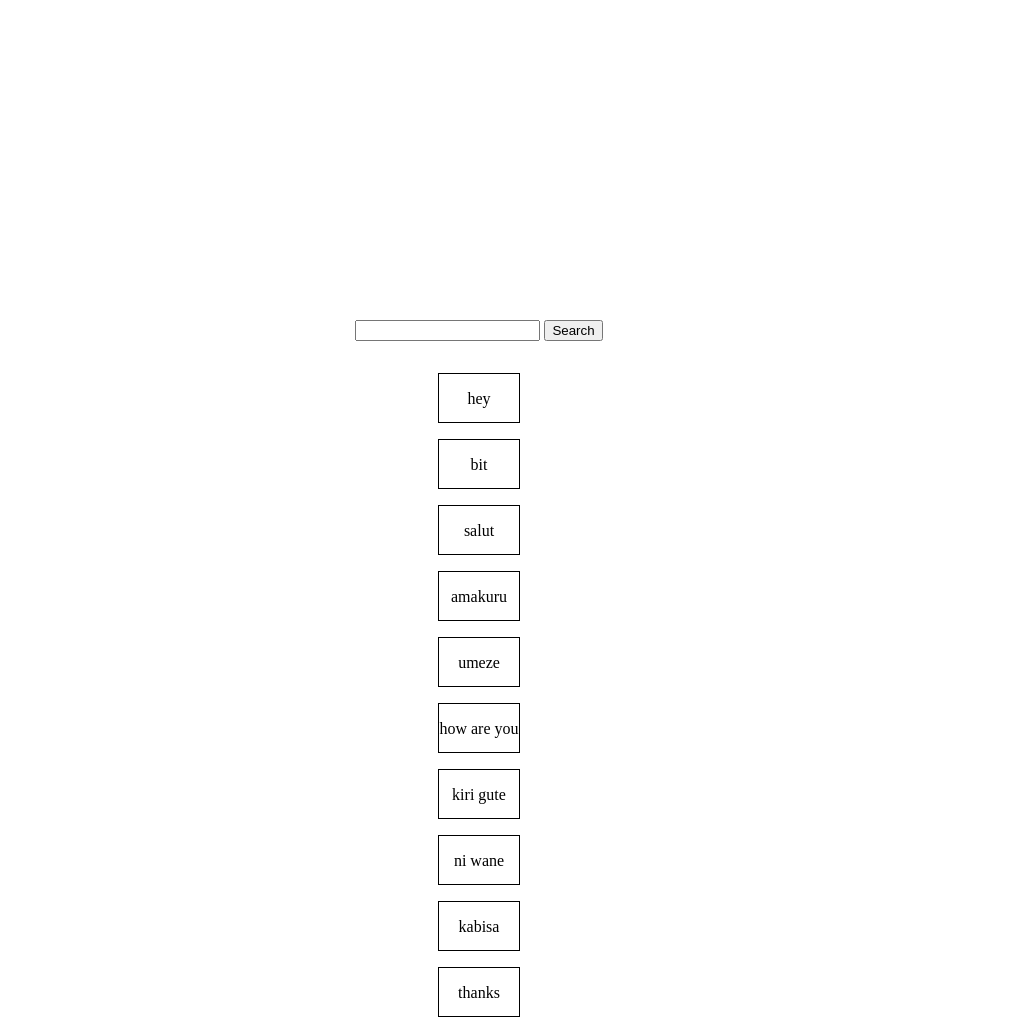
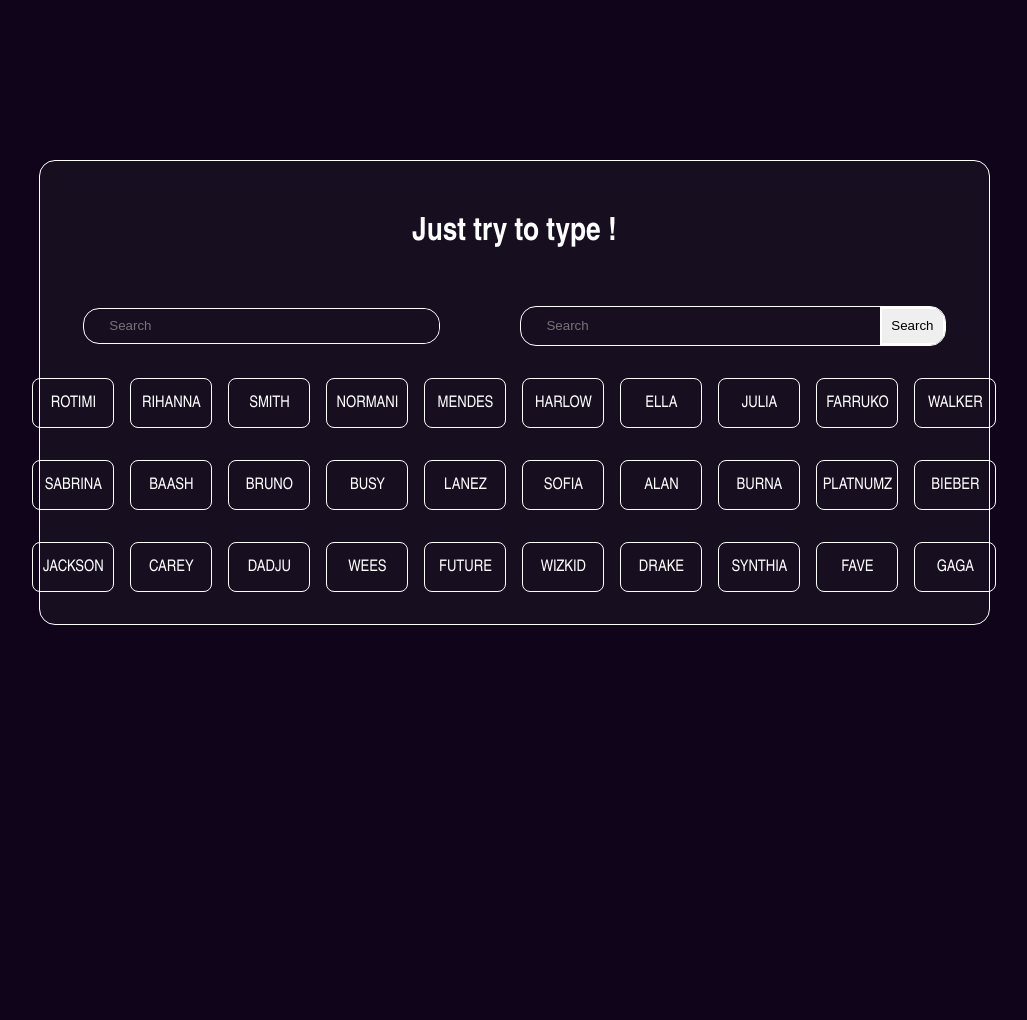
Before and after one commit to Bien-venu/Search, a plain HTML site: page index.html in a window 1280 px wide. Shown: the whole page, without its empty margins (161-1188 px from the left). After the commit the page ends 800 px from the top, so only its background shows below. Drawn offline with Linux system fonts and the light colour scheme.

Commit message:
finish the progect

```diff
--- a/index.html
+++ b/index.html
@@ -4,26 +4,56 @@
     <meta charset="UTF-8" />
     <meta http-equiv="X-UA-Compatible" content="IE=edge" />
     <meta name="viewport" content="width=device-width, initial-scale=1.0" />
-    <title>Document</title>
+    <title>Search</title>
     <link rel="stylesheet" href="./style.css" />
   </head>
   <body>
     <div id="root">
-      <div>
-        <input type="text" id="in" />
-        <button id="btn">Search</button>
+      <h1>Just try to type !</h1>
+      <div class="searchiing">
+        <div class="one">
+          <input type="text" id="in" placeholder="Search" />
+        </div>
+        <div class="two">
+          <input type="text" id="didi" placeholder="Search" />
+          <button id="btn">Search</button>
+        </div>
       </div>
       <div id="search">
-        <span id="see">hey</span>
-        <span id="see">bit</span>
-        <span id="see">salut</span>
-        <span id="see">amakuru</span>
-        <span id="see">umeze</span>
-        <span id="see">how are you</span>
-        <span id="see">kiri gute </span>
-        <span id="see">ni wane</span>
-        <span id="see">kabisa</span>
-        <span id="see">thanks</span>
+        <span id="see">rotimi</span>
+        <span id="see">rihanna</span>
+        <span id="see">smith</span>
+        <span id="see">normani</span>
+        <span id="see">mendes</span>
+        <span id="see">harlow</span>
+        <span id="see">ella</span>
+        <span id="see">julia</span>
+        <span id="see">farruko</span>
+        <span id="see">walker</span>
+      </div>
+      <div id="search">
+        <span id="see">sabrina</span>
+        <span id="see">baash</span>
+        <span id="see">bruno</span>
+        <span id="see">busy</span>
+        <span id="see">lanez</span>
+        <span id="see">sofia</span>
+        <span id="see">alan</span>
+        <span id="see">burna</span>
+        <span id="see">platnumz</span>
+        <span id="see">bieber</span>
+      </div>
+      <div id="search">
+        <span id="see">jackson</span>
+        <span id="see">carey</span>
+        <span id="see">dadju</span>
+        <span id="see">wees</span>
+        <span id="see">future</span>
+        <span id="see">wizkid</span>
+        <span id="see">drake </span>
+        <span id="see">synthia</span>
+        <span id="see">fave</span>
+        <span id="see">gaga</span>
       </div>
     </div>
     <script src="./indx.js"></script>
--- a/indx.js
+++ b/indx.js
@@ -1,49 +1,24 @@
-// const dy = document.querySelectorAll("#see");
-// const df = document.getElementById("search");
-// const ins = document.getElementById("in");
-// const btn = document.getElementById("btn");
+const dy = document.querySelectorAll("#see");
+const df = document.getElementById("search");
+const firstInput = document.getElementById("in");
+const theBtn = document.getElementById("btn");
+const secondInput = document.getElementById("didi");
 
-// ins.addEventListener("keyup", () => {
-//   for (i of dy) {
-//     const eve = i.innerHTML;
-//     const vali = ins.value;
-//     {
-//       eve.includes(vali) ? (i.style.display = "") : (i.style.display = "none");
-//     }
-//   }
-// });
-
-// btn.addEventListener("click", () => {
-//   dy.forEach((e) => {
-//     const eve = e.innerHTML;
-//     const vali = ins.value;
-//     {
-//       eve.includes(vali) ? (e.style.display = "") : (e.style.display = "none");
-//     }
-//   });
-// });
-
-// btn.addEventListener("click", () => {
-//   dy.forEach((e) => {
-//     const eve = e.innerHTML;
-//     const vali = ins.value;
-
-//     {
-//       eve == vali ? (e.style.display = "") : (e.style.display = "none");
-//     }
-//   });
-// });
-
-const promise1 = new Promise((resolve, reject) => {
-  setTimeout(() => {
-    isReady = [true, false][Math.floor(Math.random() * 2)];
-    isReady ? resolve("yes sir") : reject(" ");
-  }, 1000);
+firstInput.addEventListener("keyup", () => {
+  for (i of dy) {
+    const eve = i.innerHTML;
+    const vali = firstInput.value.toLowerCase();
+    {
+      eve.includes(vali) ? (i.style.display = "") : (i.style.display = "none");
+    }
+  }
 });
-
-const didi = async () => {
-  const re = await promise1;
-  console.log(re);
-};
-
-didi();
+theBtn.addEventListener("click", () => {
+  dy.forEach((e) => {
+    const eve = e.innerHTML;
+    const vali = secondInput.value.toLowerCase();
+    {
+      eve.includes(vali) ? (e.style.display = "") : (e.style.display = "none");
+    }
+  });
+});
--- a/style.css
+++ b/style.css
@@ -1,31 +1,79 @@
-span{
+body {
+  font-family: "Arial Narrow", Arial, sans-serif;
+  color: white;
+  background-color: rgb(16, 4, 27);
+  user-select: none;
+  align-items: center;
+  justify-content: center;
+}
+
+span {
   width: 5rem;
   height: 2rem;
   border: 1px solid;
   padding-top: 1rem;
+  border-radius: 0.5rem;
+  text-transform: uppercase;
+
 }
-.top{
+.top {
   display: flex;
   align-items: center;
   gap: 0.2rem;
-
 }
-.last{
+.last {
   display: flex;
   align-items: center;
   gap: 0.2rem;
-
 }
-#root{
+#root {
   display: flex;
+  background-color: rgb(23, 14, 32);
   flex-direction: column;
-margin-top: 20rem;
+  margin-top: 0rem;
   gap: 2rem;
   align-items: center;
+  border: 1px solid;
   text-align: center;
+  width: 70%;
+  padding: 2rem;
+  border-radius: 1rem;
+  margin: 10rem;
+  margin-left: 12rem;
 }
-#search{
+#search {
   display: flex;
-    flex-direction: column;
+  /* flex-direction: column; */
   gap: 1rem;
 }
+.searchiing {
+  display: flex;
+  align-items: center;
+  gap: 5rem;
+}
+input {
+  padding: 0.6rem;
+  width: 20rem;
+  border-radius: 1rem;
+  outline: none;
+  border: none;
+  background-color: rgb(23, 14, 32);
+
+  color: white;
+}
+.one {
+  border: 1px solid;
+  padding-left: 1rem;
+  border-radius: 1rem;
+}
+.two {
+  border: 1px solid;
+  padding-left: 1rem;
+  border-radius: 1rem;
+  overflow: hidden;
+}
+#btn {
+  padding: 0.6rem;
+  cursor: pointer;
+  border: 2px solid white;
+}
```
Lines whose indentation alone changed are shown as unchanged.
